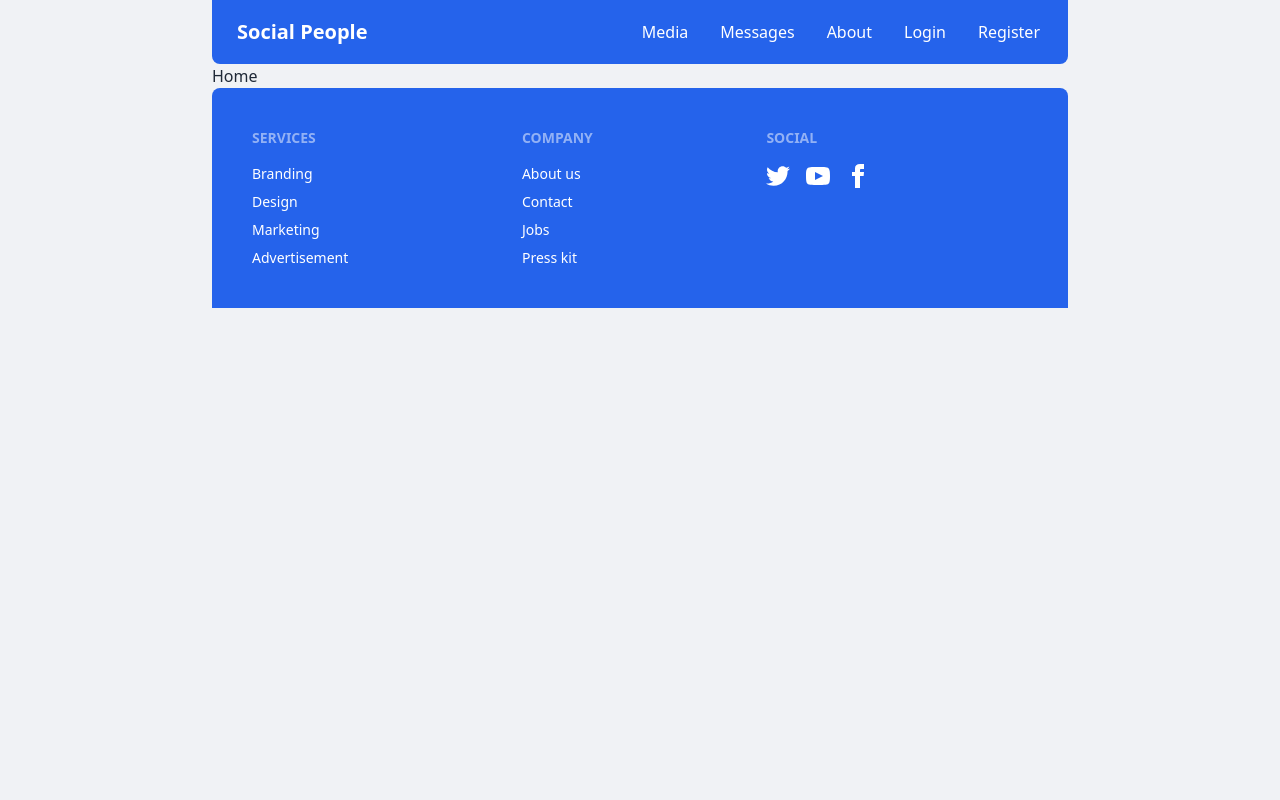
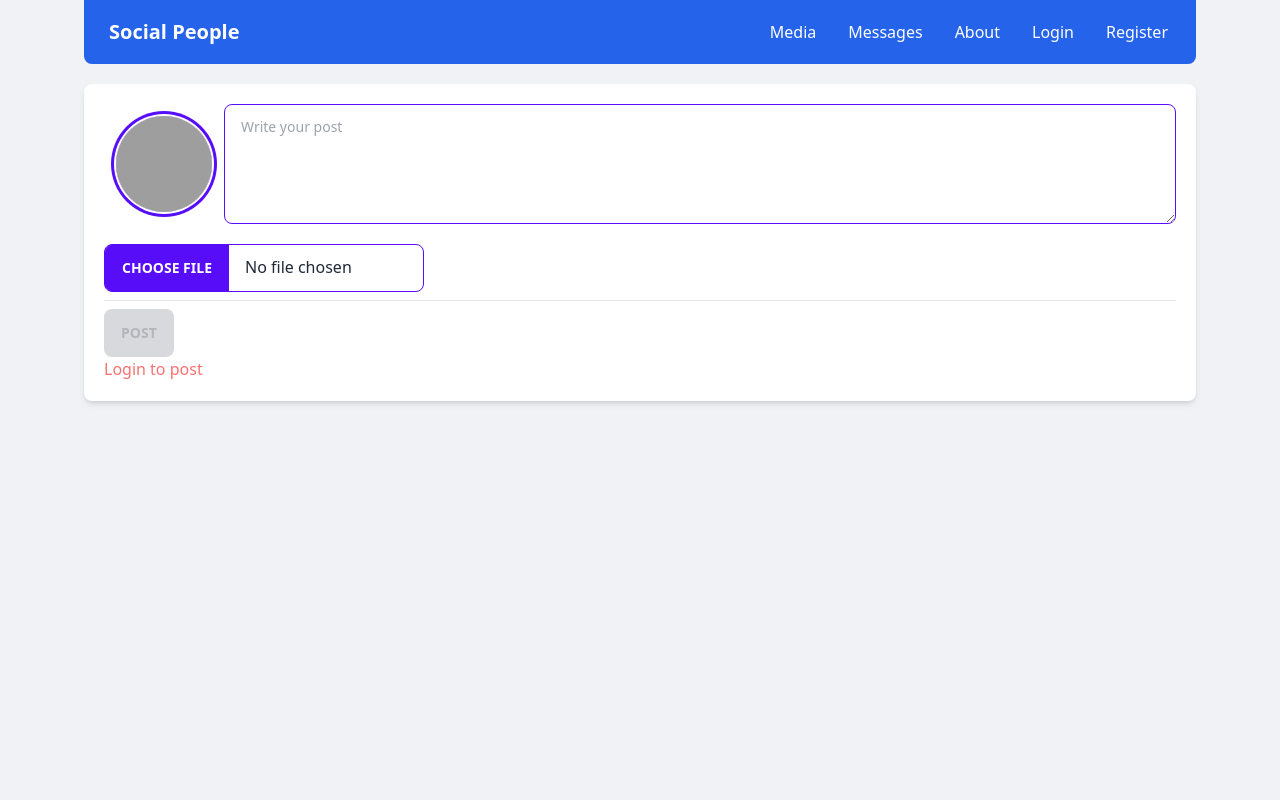
Before and after one commit to amJayem/social-platform-client, a React (Create React App) app: page / in a window 1280 px wide. Shown: the top 800 px of the page. Built offline with nearby package versions, Linux system fonts and the light colour scheme; no server answers; grey boxes are pictures that could not be loaded.

Commit message:
logged in user can post

```diff
--- a/src/App.js
+++ b/src/App.js
@@ -4,7 +4,7 @@ import { routes } from "./routes/routes";
 function App() {
   return (
     <div className="bg-color  min-h-screen">
-      <div className="max-w-4xl mx-auto my-0 ">
+      <div className="max-w-6xl mx-auto my-0 ">
         <RouterProvider router={routes}></RouterProvider>
       </div>
     </div>
--- a/src/Pages/Home.js
+++ b/src/Pages/Home.js
@@ -1,11 +1,78 @@
-import React from 'react';
+import React from "react";
+import axios from "axios";
+import { toast } from "react-hot-toast";
+import useAuthProvider from "../hooks/useAuthProvider";
+import { Link } from "react-router-dom";
 
 const Home = () => {
-    return (
-        <div>
-          Home
-        </div>
-    );
+  const {user} = useAuthProvider();
+  const imgHostingKey = process.env.REACT_APP_imgbb_key;
+
+  const handlePost = (e) => {
+    e.preventDefault();
+    const form = e.target;
+    const post = form.post.value;
+
+    const image = form.image.files[0];
+    const formData = new FormData();
+    formData.append('image',image);
+
+    const url = `https://api.imgbb.com/1/upload?key=${imgHostingKey}`;
+
+    axios.post(url,formData)
+    .then(imgData=>{
+
+      if(imgData.status === 200){
+        const image = imgData.data.data.display_url;
+        axios.post(`http://localhost:5000/post`,{post,image})
+        .then(postData=>{
+          toast.success('Post success');
+        })
+        .catch(e=>{
+          console.error('posting error => ',e);
+        })
+      }
+    })
+    .catch(e=>{
+      console.error('imgbb error => ',e);
+    })
+
+    console.log(image, post,formData);
+  };
+
+  return (
+    <div className="min-h-screen">
+      <div className="bg-white mt-5 p-5 rounded-lg shadow-md">
+        <form onSubmit={handlePost}>
+          <div className="flex flex-nowrap">
+            <div className="avatar p-3">
+              <div className="w-24 rounded-full ring ring-primary ring-offset-base-100 ring-offset-2">
+                <img src="https://placeimg.com/192/192/people" />
+              </div>
+            </div>
+            <textarea
+              name="post"
+              className="textarea textarea-primary w-full"
+              placeholder="Write your post"
+              required
+            ></textarea>
+          </div>
+          <input
+            name="image"
+            type="file"
+            className="file-input file-input-bordered file-input-primary w-full max-w-xs mt-5"
+            required
+          />
+          <div className="border-b mt-2"></div>
+          <div className="mt-2">
+            <input type="submit" className="btn bg-primary" value="Post"
+            disabled={!user?.uid}/> <br />
+            <Link to='login' hidden={user?.uid} className='text-error'> Login to post</Link>
+          </div>
+        </form>
+      </div>
+    </div>
+  );
 };
 
 export default Home;
```
